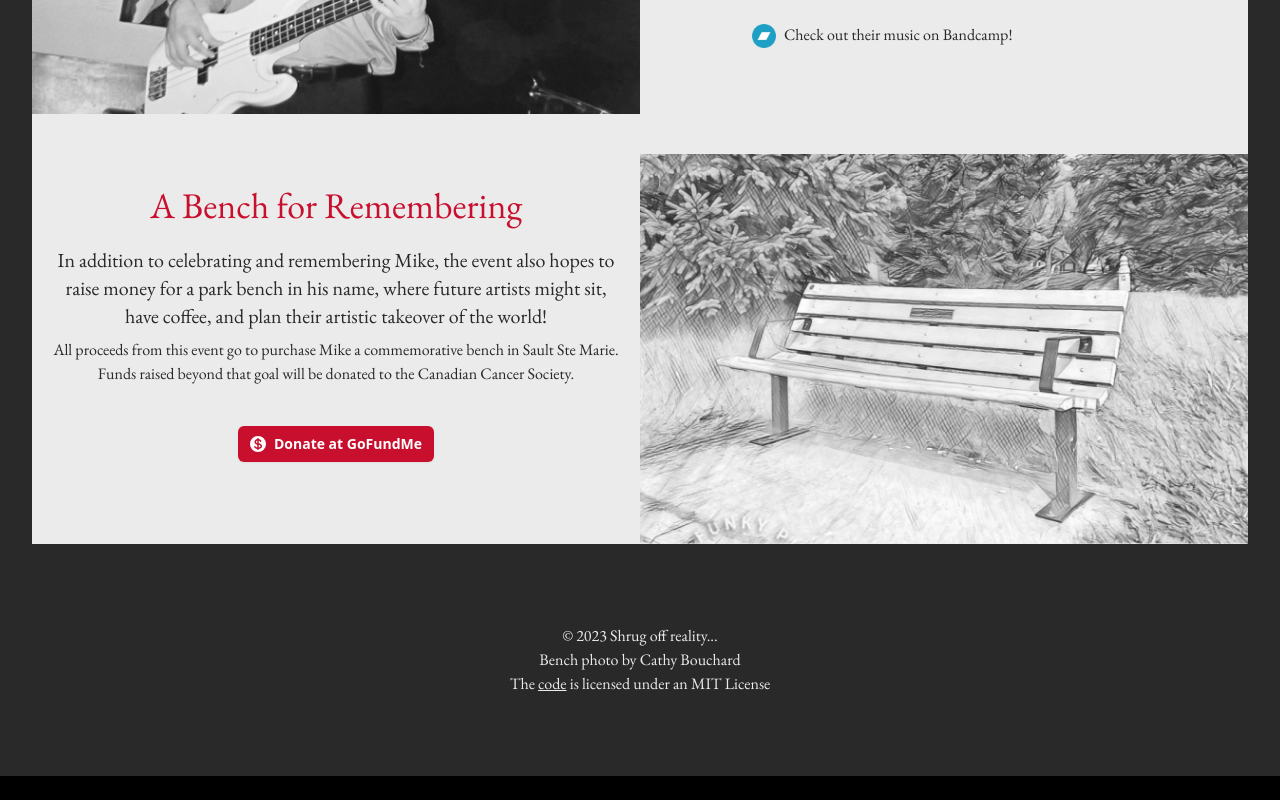
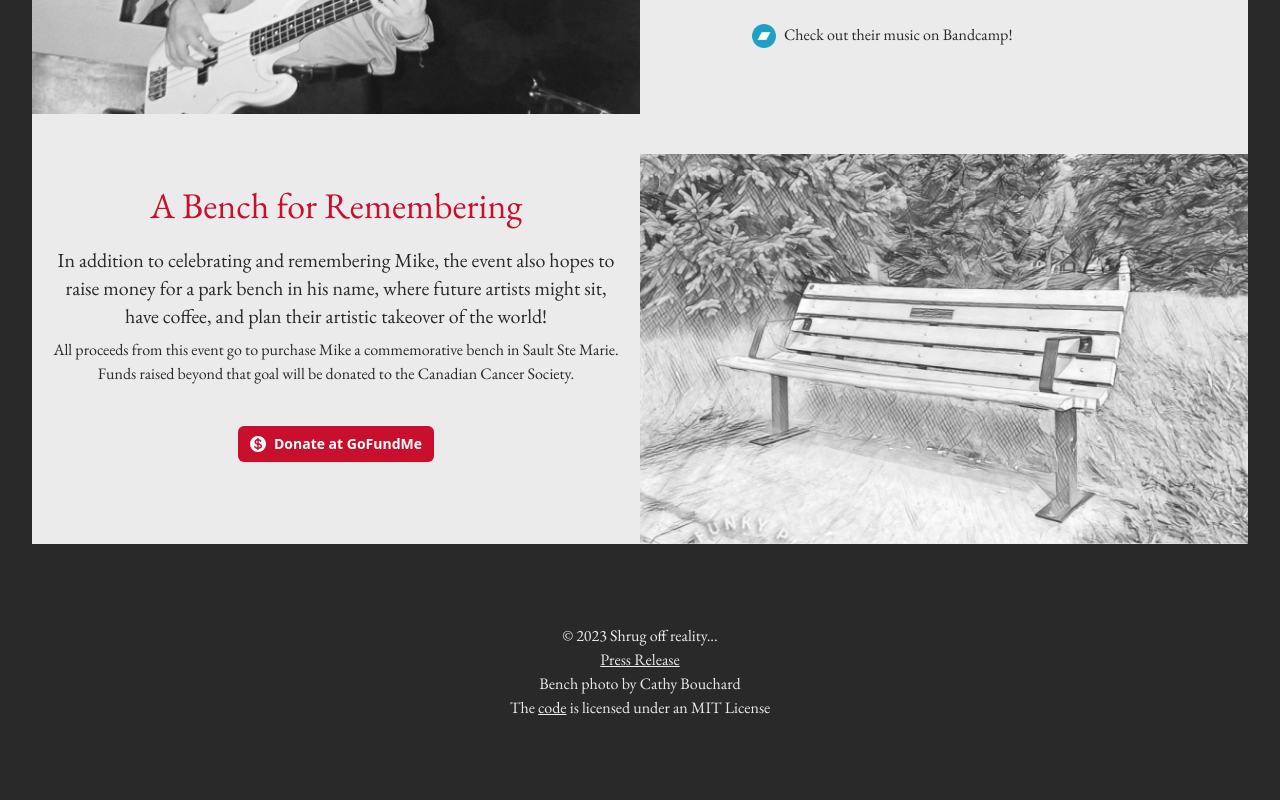
Before and after one commit to widgetapps/shrug-tribute, a Next.js app: page / in a window 1280 px wide. Shown: the part 1441-2241 px from the top of the page. Before the commit the page ends 2217 px from the top, so only its background shows below. Built offline with nearby package versions, Linux system fonts and the light colour scheme; no server answers.

Commit message:
Added a link to the press release in the HP footer.

```diff
--- a/src/pages/index.tsx
+++ b/src/pages/index.tsx
@@ -128,6 +128,7 @@ export default function Home() {
                 </div>
                 <div className={`${ebgaramond.className} text-center px-4 py-10 lg:px-20 lg:py-20 text-md`}>
                     <div>&copy; {(new Date().getFullYear())} Shrug off reality...</div>
+                    <div><Link href="https://shrugoffreality.com/pressrelease" passHref className="underline hover:opacity-50">Press Release</Link></div>
                     <div>Bench photo by Cathy Bouchard</div>
                     <div>The <Link href='https://github.com/widgetapps/shrug-tribute' className="underline hover:text-shrug-red">code</Link> is licensed under an MIT License</div>
                 </div>
```
